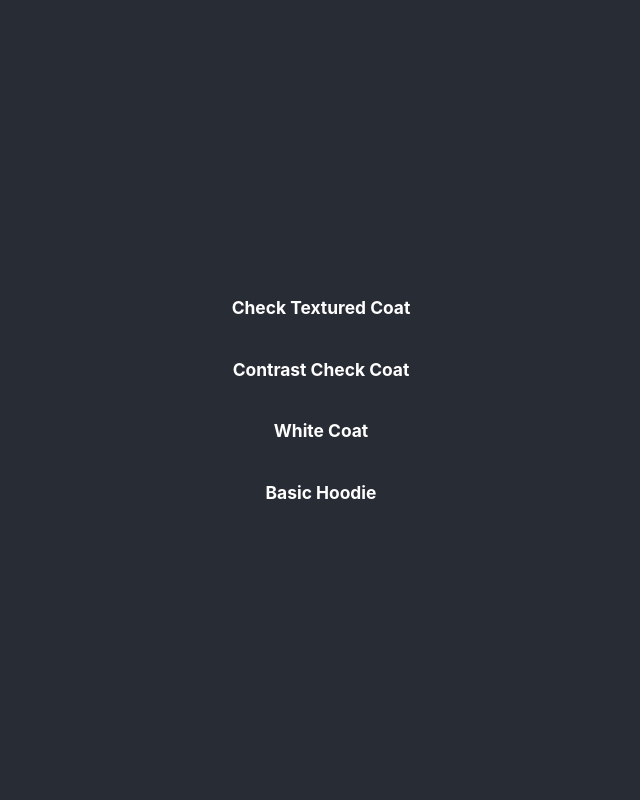
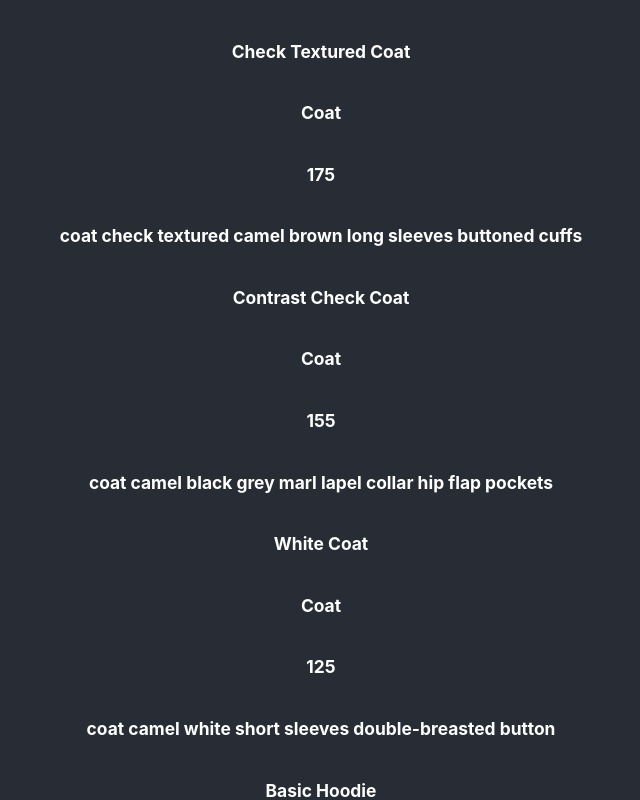
Before and after one commit to KelvinHalx/Shopping_Web, a React (Create React App) app: page / in a window 1280 px wide. Shown: the top 800 px of the page, without its empty margins (319-959 px from the left). Built offline with nearby package versions, Linux system fonts and the light colour scheme.

Commit message:
Products Json Import all Items

```diff
--- a/src/components/Product.js
+++ b/src/components/Product.js
@@ -36,6 +36,9 @@ const [products, setProducts] = useState([
       {products.map((product) => (
           <div className="product">
             <h6>{product.title}</h6>
+            <h6>{product.category}</h6>
+            <h6>{product.price}</h6>
+            <h6>{product.tags}</h6>
           </div>))
       }
     </div>
```
